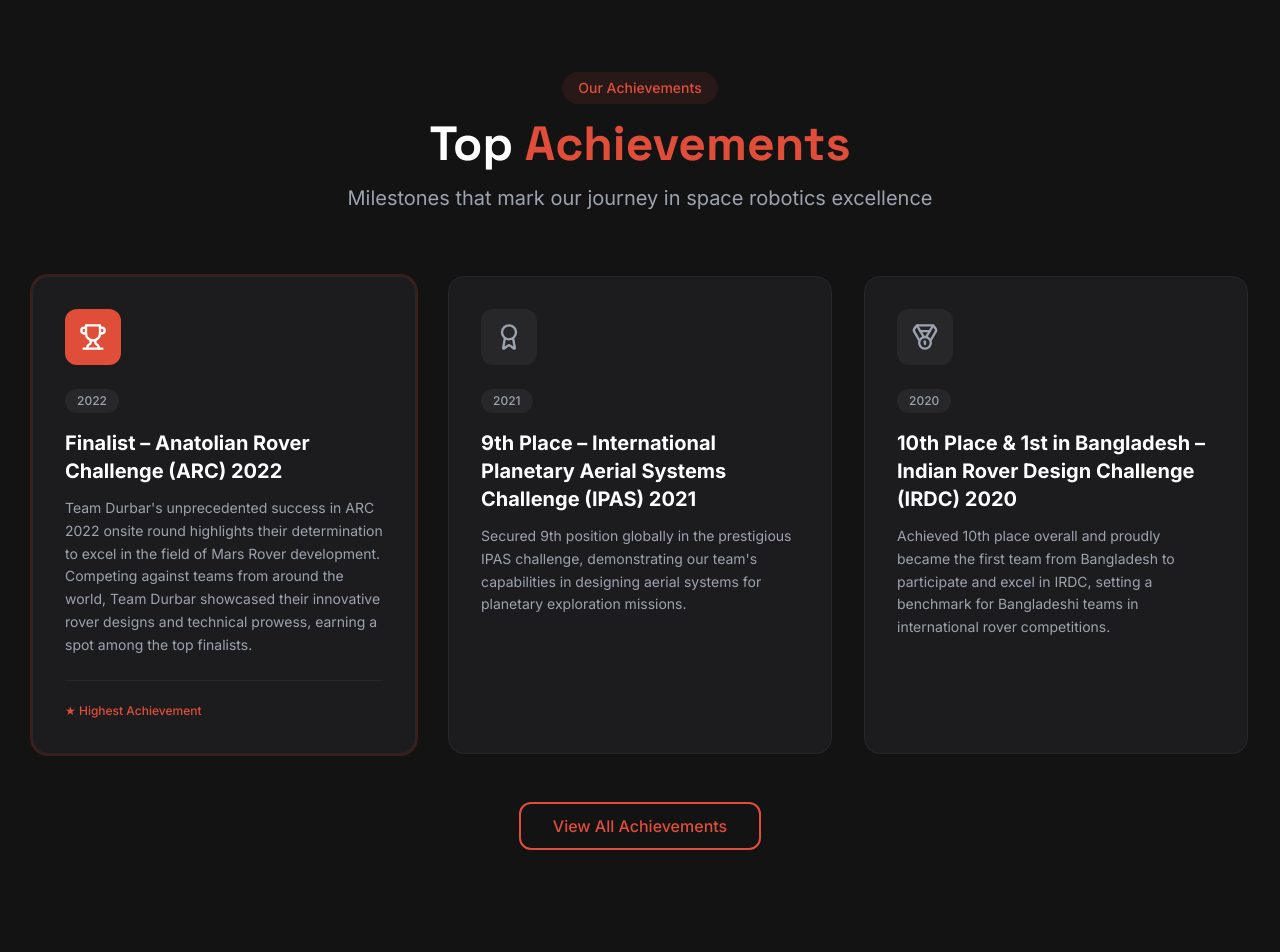
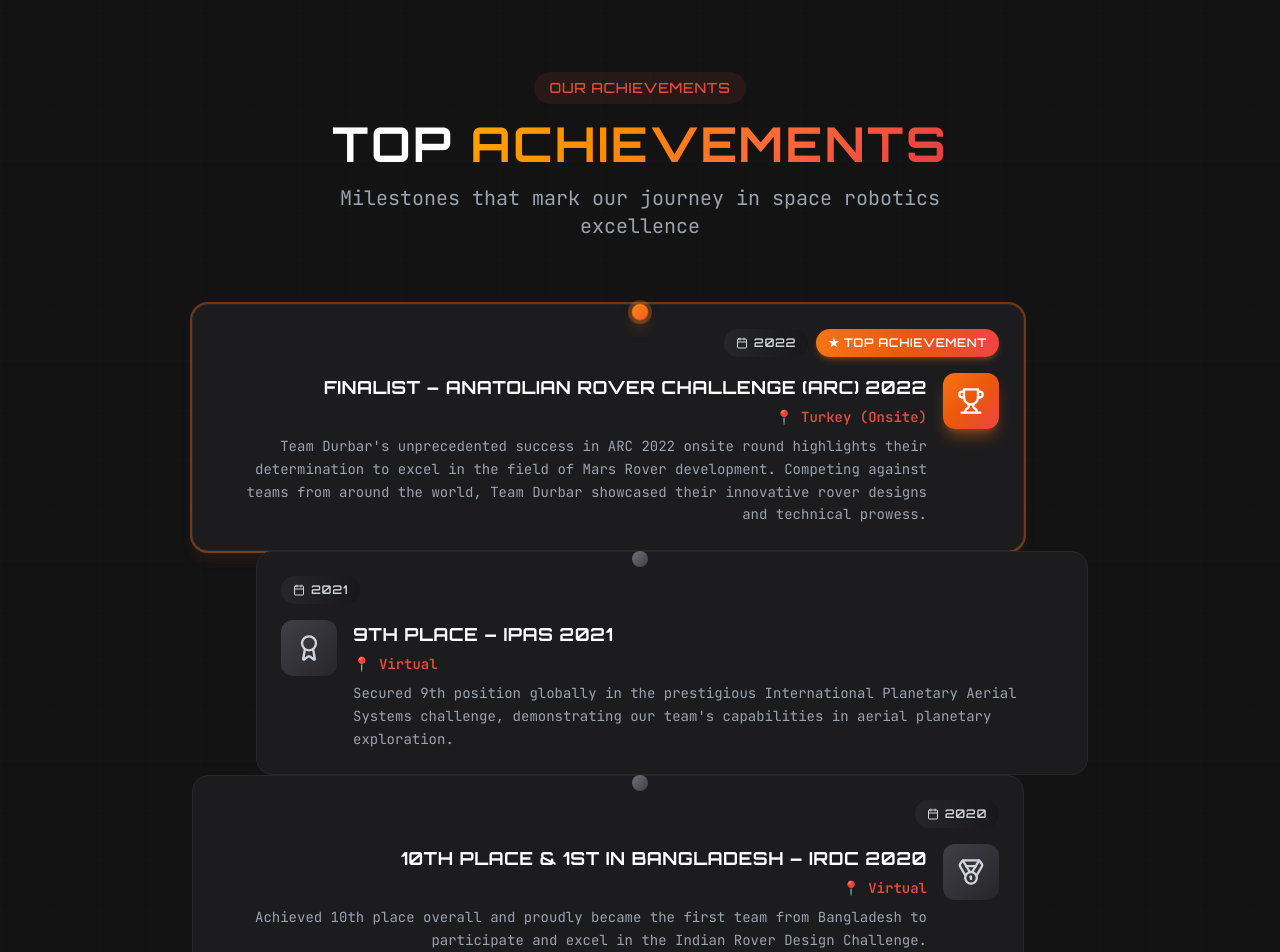
Before and after one commit to Shihab221/durbar, a Next.js app: page / in a window 1280 px wide. Shown: the part 920-1872 px from the top of the page. Built offline with nearby package versions, Linux system fonts and the light colour scheme.

Commit message:
changed fonts , gradient buttons and topa chivement at homepage

```diff
--- a/app/about/page.tsx
+++ b/app/about/page.tsx
@@ -12,6 +12,7 @@
   Rocket,
   Linkedin,
   Mail,
+  Gamepad2,
 } from "lucide-react";
 import { PageTransition, ScrollAnimation } from "@/components/page-transition";
 import { Tabs, TabsContent, TabsList, TabsTrigger } from "@/components/ui/tabs";
@@ -48,6 +49,14 @@
     description:
       "Focuses on scientific instruments, soil analysis systems, and life detection equipment for Martian exploration.",
     members: 6,
+  },
+  {
+    id: "control",
+    name: "Control",
+    icon: Gamepad2,
+    description:
+      "Handles rover operation, telemetry monitoring, and real-time mission control. Ensures seamless communication between ground station and rover systems.",
+    members: 8,
   },
 ];
 
@@ -104,7 +113,7 @@
 
 const stats = [
   { value: "40+", label: "Team Members" },
-  { value: "4", label: "Departments" },
+  { value: "5", label: "Departments" },
   { value: "5+", label: "Years Active" },
   { value: "10+", label: "Competitions" },
 ];
@@ -209,14 +218,14 @@
                 Departments
               </h2>
               <p className="section-subheading mx-auto">
-                Four specialized teams working together to build world-class rovers
+                Five specialized teams working together to build world-class rovers
               </p>
             </div>
           </ScrollAnimation>
 
           <ScrollAnimation delay={0.1}>
             <Tabs defaultValue="mechanical" className="w-full">
-              <TabsList className="grid grid-cols-2 md:grid-cols-4 w-full max-w-2xl mx-auto mb-8">
+              <TabsList className="grid grid-cols-3 md:grid-cols-5 w-full max-w-3xl mx-auto mb-8">
                 {departments.map((dept) => (
                   <TabsTrigger key={dept.id} value={dept.id} className="gap-2">
                     <dept.icon className="w-4 h-4" />
--- a/app/globals.css
+++ b/app/globals.css
@@ -1,4 +1,4 @@
-@import url('https://fonts.googleapis.com/css2?family=Inter:wght@300;400;500;600;700;800&family=Space+Grotesk:wght@400;500;600;700&display=swap');
+@import url('https://fonts.googleapis.com/css2?family=Orbitron:wght@400;500;600;700;800;900&family=JetBrains+Mono:wght@300;400;500;600;700&family=Fira+Code:wght@300;400;500;600;700&display=swap');
 
 @tailwind base;
 @tailwind components;
@@ -28,11 +28,29 @@
     @apply border border-gray-100 dark:border-zinc-800;
     @apply rounded-2xl;
     @apply transition-all duration-300;
+    @apply relative overflow-hidden;
+  }
+
+  .card::before {
+    content: "";
+    position: absolute;
+    top: 0;
+    left: 0;
+    right: 0;
+    height: 1px;
+    background: linear-gradient(90deg, transparent, rgba(255, 140, 0, 0.6), rgba(230, 57, 70, 0.4), transparent);
+    opacity: 0;
+    transition: opacity 0.3s;
+  }
+
+  .card:hover::before {
+    opacity: 1;
   }
 
   .card-hover {
     @apply hover:shadow-lg hover:-translate-y-1;
-    @apply dark:hover:border-zinc-700;
+    @apply dark:hover:border-mars/30;
+    @apply hover:shadow-mars/10;
   }
 
   /* Section container */
@@ -51,7 +69,7 @@
 
   /* Mars accent glow */
   .mars-glow {
-    box-shadow: 0 0 20px rgba(224, 78, 57, 0.3);
+    box-shadow: 0 0 20px rgba(255, 140, 0, 0.3);
   }
 
   /* Button base */
@@ -64,34 +82,84 @@
   }
 
   .btn-primary {
-    @apply bg-mars text-white;
-    @apply hover:bg-mars-dark;
+    background: linear-gradient(135deg, #ff8c00 0%, #ff6b35 50%, #e63946 100%);
+    @apply text-white;
     @apply focus:ring-mars;
+    box-shadow: 0 4px 15px rgba(255, 140, 0, 0.4);
+  }
+
+  .btn-primary:hover {
+    background: linear-gradient(135deg, #ffa500 0%, #ff8c00 50%, #ff6b35 100%);
+    box-shadow: 0 6px 20px rgba(255, 140, 0, 0.5);
+    transform: translateY(-1px);
   }
 
   .btn-secondary {
-    @apply bg-gray-100 dark:bg-zinc-800;
-    @apply text-gray-900 dark:text-white;
-    @apply hover:bg-gray-200 dark:hover:bg-zinc-700;
+    background: linear-gradient(135deg, #27272a 0%, #1c1c1e 100%);
+    @apply text-white;
     @apply focus:ring-gray-400;
+    border: 1px solid rgba(255, 140, 0, 0.3);
+  }
+
+  .btn-secondary:hover {
+    background: linear-gradient(135deg, #3f3f46 0%, #27272a 100%);
+    border-color: rgba(255, 140, 0, 0.5);
   }
 
   .btn-outline {
     @apply border-2 border-mars text-mars;
-    @apply hover:bg-mars hover:text-white;
+    background: transparent;
     @apply focus:ring-mars;
+  }
+
+  .btn-outline:hover {
+    background: linear-gradient(135deg, #ff8c00 0%, #e63946 100%);
+    @apply text-white;
   }
 
   /* Section heading */
   .section-heading {
     @apply text-3xl md:text-4xl lg:text-5xl font-bold;
     @apply text-gray-900 dark:text-white;
-    @apply font-display;
+    @apply font-display tracking-wider uppercase;
+    letter-spacing: 0.05em;
   }
 
   .section-subheading {
     @apply text-lg md:text-xl text-gray-600 dark:text-gray-400;
-    @apply max-w-2xl;
+    @apply max-w-2xl font-body;
+  }
+
+  /* Futuristic glow effects */
+  .glow-mars {
+    text-shadow: 0 0 20px rgba(255, 140, 0, 0.5), 0 0 40px rgba(230, 57, 70, 0.3);
+  }
+
+  .border-glow {
+    box-shadow: 0 0 20px rgba(255, 140, 0, 0.2), inset 0 0 20px rgba(255, 140, 0, 0.05);
+  }
+
+  /* Scan line effect for futuristic feel */
+  .scanlines::after {
+    content: "";
+    position: absolute;
+    inset: 0;
+    background: repeating-linear-gradient(
+      0deg,
+      transparent,
+      transparent 2px,
+      rgba(0, 0, 0, 0.03) 2px,
+      rgba(0, 0, 0, 0.03) 4px
+    );
+    pointer-events: none;
+  }
+
+  /* Gradient text - Orange to Light Red */
+  .text-gradient-mars {
+    background: linear-gradient(135deg, #ffa500 0%, #ff8c00 30%, #ff6b35 60%, #e63946 100%);
+    -webkit-background-clip: text;
+    -webkit-text-fill-color: transparent;
+    background-clip: text;
   }
 
   /* Metallic text */
@@ -116,14 +184,70 @@
 }
 
 ::-webkit-scrollbar-thumb {
-  @apply bg-gray-300 dark:bg-zinc-700 rounded-full;
+  background: linear-gradient(180deg, #ff8c00, #e63946);
+  @apply rounded-full;
 }
 
 ::-webkit-scrollbar-thumb:hover {
-  @apply bg-gray-400 dark:bg-zinc-600;
+  background: linear-gradient(180deg, #ffa500, #ff6b35);
 }
 
 /* Selection */
 ::selection {
   @apply bg-mars/20 text-mars-dark dark:text-mars-light;
 }
+
+/* Futuristic grid background */
+.grid-bg {
+  background-image:
+    linear-gradient(rgba(255, 140, 0, 0.03) 1px, transparent 1px),
+    linear-gradient(90deg, rgba(255, 140, 0, 0.03) 1px, transparent 1px);
+  background-size: 50px 50px;
+}
+
+/* Animated gradient border */
+@keyframes gradient-shift {
+  0%, 100% { background-position: 0% 50%; }
+  50% { background-position: 100% 50%; }
+}
+
+.animated-border {
+  background: linear-gradient(90deg, #ffa500, #ff8c00, #ff6b35, #e63946, #ff8c00);
+  background-size: 300% 300%;
+  animation: gradient-shift 4s ease infinite;
+}
+
+/* Cyber corners */
+.cyber-corners {
+  position: relative;
+}
+
+.cyber-corners::before,
+.cyber-corners::after {
+  content: "";
+  position: absolute;
+  width: 20px;
+  height: 20px;
+  border: 2px solid rgba(255, 140, 0, 0.5);
+}
+
+.cyber-corners::before {
+  top: -1px;
+  left: -1px;
+  border-right: none;
+  border-bottom: none;
+}
+
+.cyber-corners::after {
+  bottom: -1px;
+  right: -1px;
+  border-left: none;
+  border-top: none;
+}
+
+/* Futuristic text */
+.tech-text {
+  font-family: 'Orbitron', sans-serif;
+  letter-spacing: 0.1em;
+  text-transform: uppercase;
+}
--- a/components/footer.tsx
+++ b/components/footer.tsx
@@ -42,11 +42,11 @@
           {/* Brand */}
           <div className="lg:col-span-1">
             <Link href="/" className="flex items-center gap-2 mb-4">
-              <div className="w-10 h-10 rounded-xl bg-mars flex items-center justify-center">
+              <div className="w-10 h-10 rounded-xl bg-gradient-to-br from-orange-500 via-orange-600 to-red-500 flex items-center justify-center shadow-lg shadow-orange-500/30">
                 <Rocket className="w-5 h-5 text-white" />
               </div>
-              <span className="text-xl font-bold font-display text-gray-900 dark:text-white">
-                Team <span className="text-mars">Durbar</span>
+              <span className="text-xl font-bold font-display tracking-wider text-gray-900 dark:text-white uppercase">
+                Team <span className="text-gradient-mars">Durbar</span>
               </span>
             </Link>
             <p className="text-sm text-gray-600 dark:text-gray-400 mb-4 leading-relaxed">
--- a/components/home/achievements-section.tsx
+++ b/components/home/achievements-section.tsx
@@ -1,7 +1,7 @@
 "use client";
 
 import { motion } from "framer-motion";
-import { Trophy, Award, Medal } from "lucide-react";
+import { Trophy, Award, Medal, Calendar } from "lucide-react";
 import { ScrollAnimation } from "@/components/page-transition";
 import Link from "next/link";
 import { Button } from "@/components/ui/button";
@@ -10,38 +10,46 @@
   {
     icon: Trophy,
     title: "Finalist – Anatolian Rover Challenge (ARC) 2022",
+    location: "Turkey (Onsite)",
     description:
-      "Team Durbar's unprecedented success in ARC 2022 onsite round highlights their determination to excel in the field of Mars Rover development. Competing against teams from around the world, Team Durbar showcased their innovative rover designs and technical prowess, earning a spot among the top finalists.",
+      "Team Durbar's unprecedented success in ARC 2022 onsite round highlights their determination to excel in the field of Mars Rover development. Competing against teams from around the world, Team Durbar showcased their innovative rover designs and technical prowess.",
     year: "2022",
     highlight: true,
   },
   {
     icon: Award,
-    title: "9th Place – International Planetary Aerial Systems Challenge (IPAS) 2021",
+    title: "9th Place – IPAS 2021",
+    location: "Virtual",
     description:
-      "Secured 9th position globally in the prestigious IPAS challenge, demonstrating our team's capabilities in designing aerial systems for planetary exploration missions.",
+      "Secured 9th position globally in the prestigious International Planetary Aerial Systems challenge, demonstrating our team's capabilities in aerial planetary exploration.",
     year: "2021",
+    highlight: false,
   },
   {
     icon: Medal,
-    title: "10th Place & 1st in Bangladesh – Indian Rover Design Challenge (IRDC) 2020",
+    title: "10th Place & 1st in Bangladesh – IRDC 2020",
+    location: "Virtual",
     description:
-      "Achieved 10th place overall and proudly became the first team from Bangladesh to participate and excel in IRDC, setting a benchmark for Bangladeshi teams in international rover competitions.",
+      "Achieved 10th place overall and proudly became the first team from Bangladesh to participate and excel in the Indian Rover Design Challenge.",
     year: "2020",
+    highlight: false,
   },
 ];
 
 export function AchievementsSection() {
   return (
-    <section className="py-20 md:py-28 bg-gray-50 dark:bg-space-gunmetal/50">
-      <div className="section-container">
+    <section className="py-20 md:py-28 bg-gray-50 dark:bg-space-gunmetal/50 relative overflow-hidden">
+      {/* Background decorative elements */}
+      <div className="absolute inset-0 grid-bg opacity-50" />
+
+      <div className="section-container relative z-10">
         <ScrollAnimation>
           <div className="text-center mb-12 md:mb-16">
-            <span className="inline-block px-4 py-1.5 rounded-full bg-mars/10 text-mars text-sm font-medium mb-4">
+            <span className="inline-block px-4 py-1.5 rounded-full bg-mars/10 text-mars text-sm font-medium font-display tracking-wider uppercase mb-4">
               Our Achievements
             </span>
             <h2 className="section-heading mb-4">
-              Top <span className="text-mars">Achievements</span>
+              Top <span className="text-gradient-mars">Achievements</span>
             </h2>
             <p className="section-subheading mx-auto">
               Milestones that mark our journey in space robotics excellence
@@ -49,61 +57,116 @@
           </div>
         </ScrollAnimation>
 
-        <div className="grid md:grid-cols-3 gap-6 md:gap-8">
+        {/* Timeline Container */}
+        <div className="relative max-w-4xl mx-auto">
+          {/* Timeline vertical line with gradient */}
+          <div className="absolute left-8 md:left-1/2 top-0 bottom-0 w-px -translate-x-1/2">
+            <div className="h-full w-full bg-gradient-to-b from-orange-500/50 via-red-500 to-orange-500/50" />
+          </div>
+
           {achievements.map((achievement, index) => (
-            <ScrollAnimation key={index} delay={index * 0.1}>
+            <ScrollAnimation key={index} delay={index * 0.15}>
+              <div
+                className={`relative flex items-start gap-6 md:gap-8 mb-8 md:mb-12 last:mb-0 ${
+                  index % 2 === 0 ? "md:flex-row" : "md:flex-row-reverse"
+                }`}
+              >
+                {/* Timeline node */}
+                <div className="absolute left-8 md:left-1/2 -translate-x-1/2 z-10">
                   <motion.div
-                whileHover={{ y: -8 }}
-                className={`card card-hover p-6 md:p-8 h-full flex flex-col ${
+                    whileHover={{ scale: 1.3 }}
+                    className={`relative w-4 h-4 rounded-full transition-all duration-300 ${
                       achievement.highlight
-                    ? "ring-2 ring-mars/30 dark:ring-mars/20"
-                    : ""
+                        ? "bg-gradient-to-br from-orange-400 via-orange-500 to-red-500 ring-4 ring-orange-500/30 shadow-lg shadow-orange-500/50"
+                        : "bg-gradient-to-br from-zinc-400 to-zinc-600 dark:from-zinc-500 dark:to-zinc-700"
+                    }`}
+                  >
+                    {achievement.highlight && (
+                      <motion.div
+                        animate={{ scale: [1, 1.5, 1], opacity: [0.5, 0, 0.5] }}
+                        transition={{ duration: 2, repeat: Infinity }}
+                        className="absolute inset-0 rounded-full bg-orange-500"
+                      />
+                    )}
+                  </motion.div>
+                </div>
+
+                {/* Content Card */}
+                <div
+                  className={`flex-1 ml-16 md:ml-0 ${
+                    index % 2 === 0
+                      ? "md:pr-12 lg:pr-16"
+                      : "md:pl-12 lg:pl-16"
+                  }`}
+                >
+                  <motion.div
+                    whileHover={{ y: -6, scale: 1.01 }}
+                    className={`card p-5 md:p-6 backdrop-blur-sm ${
+                      achievement.highlight
+                        ? "ring-2 ring-orange-500/40 shadow-lg shadow-orange-500/10 border-glow"
+                        : "hover:ring-1 hover:ring-orange-500/20"
+                    }`}
+                  >
+                    {/* Header badges */}
+                    <div
+                      className={`flex flex-wrap items-center gap-2 mb-4 ${
+                        index % 2 === 0 ? "md:justify-end" : "md:justify-start"
+                      }`}
+                    >
+                      <span className="px-3 py-1.5 rounded-full bg-gradient-to-r from-zinc-100 to-zinc-200 dark:from-zinc-800 dark:to-zinc-900 text-gray-700 dark:text-gray-300 text-xs font-semibold font-display tracking-wider flex items-center gap-1.5">
+                        <Calendar className="w-3 h-3" />
+                        {achievement.year}
+                      </span>
+                      {achievement.highlight && (
+                        <span className="px-3 py-1.5 rounded-full bg-gradient-to-r from-orange-500 via-orange-600 to-red-500 text-white text-xs font-semibold font-display tracking-wider shadow-md shadow-orange-500/30">
+                          ★ TOP ACHIEVEMENT
+                        </span>
+                      )}
+                    </div>
+
+                    {/* Main content */}
+                    <div
+                      className={`flex items-start gap-4 ${
+                        index % 2 === 0 ? "md:flex-row-reverse" : "md:flex-row"
                       }`}
                     >
                       {/* Icon */}
                       <div
-                  className={`w-14 h-14 rounded-xl flex items-center justify-center mb-6 ${
+                        className={`w-12 h-12 md:w-14 md:h-14 rounded-xl flex items-center justify-center flex-shrink-0 transition-all duration-300 ${
                           achievement.highlight
-                      ? "bg-mars text-white"
-                      : "bg-gray-100 dark:bg-zinc-800 text-gray-600 dark:text-gray-400"
+                            ? "bg-gradient-to-br from-orange-500 via-orange-600 to-red-500 text-white shadow-lg shadow-orange-500/40"
+                            : "bg-gradient-to-br from-gray-100 to-gray-200 dark:from-zinc-700 dark:to-zinc-800 text-gray-600 dark:text-gray-300"
                         }`}
                       >
-                  <achievement.icon className="w-7 h-7" />
+                        <achievement.icon className="w-6 h-6 md:w-7 md:h-7" />
                       </div>
 
-                {/* Year badge */}
-                <span className="inline-block px-3 py-1 rounded-full bg-gray-100 dark:bg-zinc-800 text-gray-600 dark:text-gray-400 text-xs font-medium mb-4 w-fit">
-                  {achievement.year}
-                </span>
-
-                {/* Title */}
-                <h3 className="text-lg md:text-xl font-bold text-gray-900 dark:text-white mb-3">
+                      {/* Text content */}
+                      <div className={`flex-1 ${index % 2 === 0 ? "md:text-right" : "md:text-left"}`}>
+                        <h3 className="text-base md:text-lg font-bold font-display tracking-wide text-gray-900 dark:text-white mb-1.5 uppercase">
                           {achievement.title}
                         </h3>
-
-                {/* Description */}
-                <p className="text-sm text-gray-600 dark:text-gray-400 leading-relaxed flex-1">
+                        <p className="text-sm text-mars font-semibold mb-2">
+                          📍 {achievement.location}
+                        </p>
+                        <p className="text-sm text-gray-600 dark:text-gray-400 leading-relaxed">
                           {achievement.description}
                         </p>
-
-                {/* Highlight badge */}
-                {achievement.highlight && (
-                  <div className="mt-6 pt-4 border-t border-gray-100 dark:border-zinc-800">
-                    <span className="text-xs font-medium text-mars">
-                      ★ Highest Achievement
-                    </span>
                       </div>
-                )}
+                    </div>
                   </motion.div>
+                </div>
+              </div>
             </ScrollAnimation>
           ))}
         </div>
 
-        <ScrollAnimation delay={0.3}>
-          <div className="text-center mt-12">
+        <ScrollAnimation delay={0.4}>
+          <div className="text-center mt-12 md:mt-16">
             <Link href="/achievements">
-              <Button variant="outline" size="lg">
-                View All Achievements
+              <Button variant="glow" size="lg" className="gap-2">
+                View Full Timeline
+                <span className="text-lg">→</span>
               </Button>
             </Link>
           </div>
--- a/components/navbar.tsx
+++ b/components/navbar.tsx
@@ -56,11 +56,11 @@
               whileTap={{ scale: 0.95 }}
               className="flex items-center gap-2"
             >
-              <div className="w-10 h-10 rounded-xl bg-mars flex items-center justify-center">
+              <div className="w-10 h-10 rounded-xl bg-gradient-to-br from-orange-500 via-orange-600 to-red-500 flex items-center justify-center shadow-lg shadow-orange-500/30">
                 <Rocket className="w-5 h-5 text-white" />
               </div>
-              <span className="text-xl font-bold font-display text-gray-900 dark:text-white">
-                Team <span className="text-mars">Durbar</span>
+              <span className="text-xl font-bold font-display tracking-wider text-gray-900 dark:text-white uppercase">
+                Team <span className="text-gradient-mars">Durbar</span>
               </span>
             </motion.div>
           </Link>
--- a/components/ui/button.tsx
+++ b/components/ui/button.tsx
@@ -4,22 +4,25 @@
 import { cn } from "@/lib/utils";
 
 const buttonVariants = cva(
-  "inline-flex items-center justify-center whitespace-nowrap rounded-xl text-sm font-medium transition-all duration-200 focus-visible:outline-none focus-visible:ring-2 focus-visible:ring-mars focus-visible:ring-offset-2 disabled:pointer-events-none disabled:opacity-50",
+  "inline-flex items-center justify-center whitespace-nowrap rounded-xl text-sm font-semibold font-display uppercase tracking-wider transition-all duration-300 focus-visible:outline-none focus-visible:ring-2 focus-visible:ring-orange-500 focus-visible:ring-offset-2 disabled:pointer-events-none disabled:opacity-50",
   {
     variants: {
       variant: {
-        default: "bg-mars text-white hover:bg-mars-dark shadow-sm",
+        default:
+          "bg-gradient-to-r from-orange-500 via-orange-600 to-red-500 text-white shadow-lg shadow-orange-500/30 hover:shadow-xl hover:shadow-orange-500/40 hover:scale-[1.02] hover:from-orange-400 hover:via-orange-500 hover:to-red-400 active:scale-[0.98]",
         secondary:
-          "bg-gray-100 dark:bg-zinc-800 text-gray-900 dark:text-white hover:bg-gray-200 dark:hover:bg-zinc-700",
+          "bg-gradient-to-r from-zinc-800 via-space-gunmetal to-space-black text-white border border-orange-500/30 hover:border-orange-500/50 hover:from-zinc-700 hover:via-zinc-800 hover:to-space-gunmetal",
         outline:
-          "border-2 border-mars text-mars hover:bg-mars hover:text-white",
+          "border-2 border-orange-500 text-orange-500 bg-transparent hover:bg-gradient-to-r hover:from-orange-500 hover:via-orange-600 hover:to-red-500 hover:text-white hover:border-transparent hover:shadow-lg hover:shadow-orange-500/30",
         ghost:
-          "hover:bg-gray-100 dark:hover:bg-zinc-800 text-gray-700 dark:text-gray-300",
-        link: "text-mars underline-offset-4 hover:underline",
+          "hover:bg-gray-100 dark:hover:bg-zinc-800 text-gray-700 dark:text-gray-300 hover:text-orange-500",
+        link: "text-orange-500 underline-offset-4 hover:underline",
+        glow:
+          "bg-gradient-to-r from-orange-500 via-orange-600 to-red-500 text-white shadow-[0_0_20px_rgba(255,140,0,0.5)] hover:shadow-[0_0_30px_rgba(255,140,0,0.7)] hover:scale-[1.02] active:scale-[0.98]",
       },
       size: {
         default: "h-10 px-6 py-2",
-        sm: "h-9 rounded-lg px-4",
+        sm: "h-9 rounded-lg px-4 text-xs",
         lg: "h-12 rounded-xl px-8 text-base",
         icon: "h-10 w-10",
       },
--- a/tailwind.config.ts
+++ b/tailwind.config.ts
@@ -30,8 +30,10 @@
         },
       },
       fontFamily: {
-        sans: ["Inter", "system-ui", "sans-serif"],
-        display: ["Space Grotesk", "Inter", "sans-serif"],
+        sans: ["JetBrains Mono", "Fira Code", "monospace"],
+        display: ["Orbitron", "sans-serif"],
+        body: ["JetBrains Mono", "Fira Code", "monospace"],
+        mono: ["JetBrains Mono", "Fira Code", "Consolas", "monospace"],
       },
       animation: {
         "fade-in": "fadeIn 0.5s ease-out",
```
Also changed, not shown: components/home/hero-slider.tsx (+10 -10 lines). Lines whose indentation alone changed are shown as unchanged.
